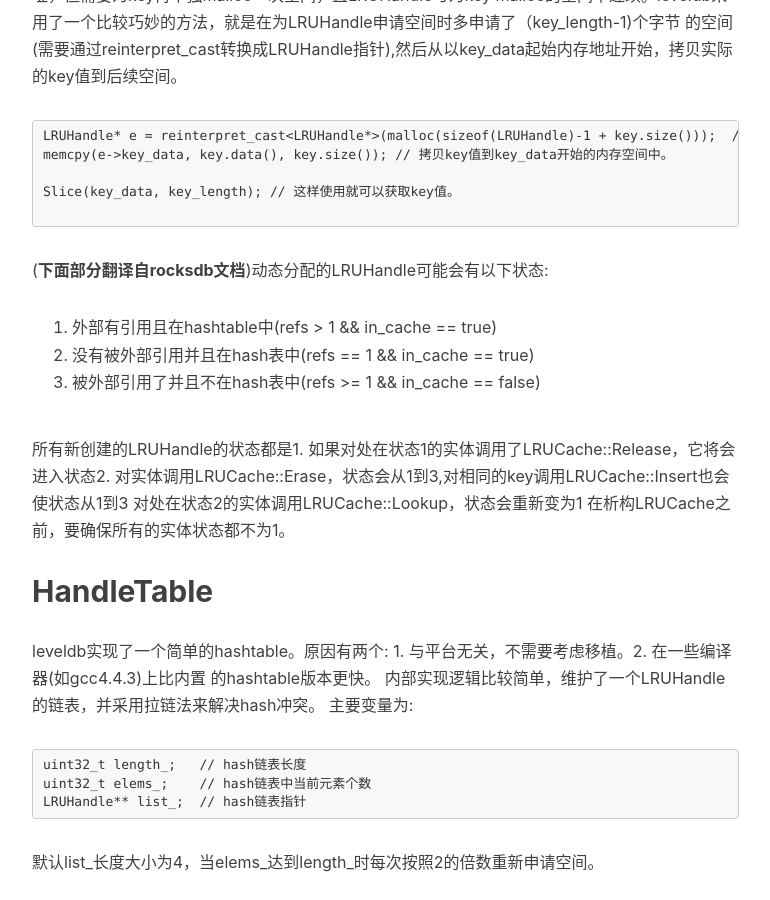
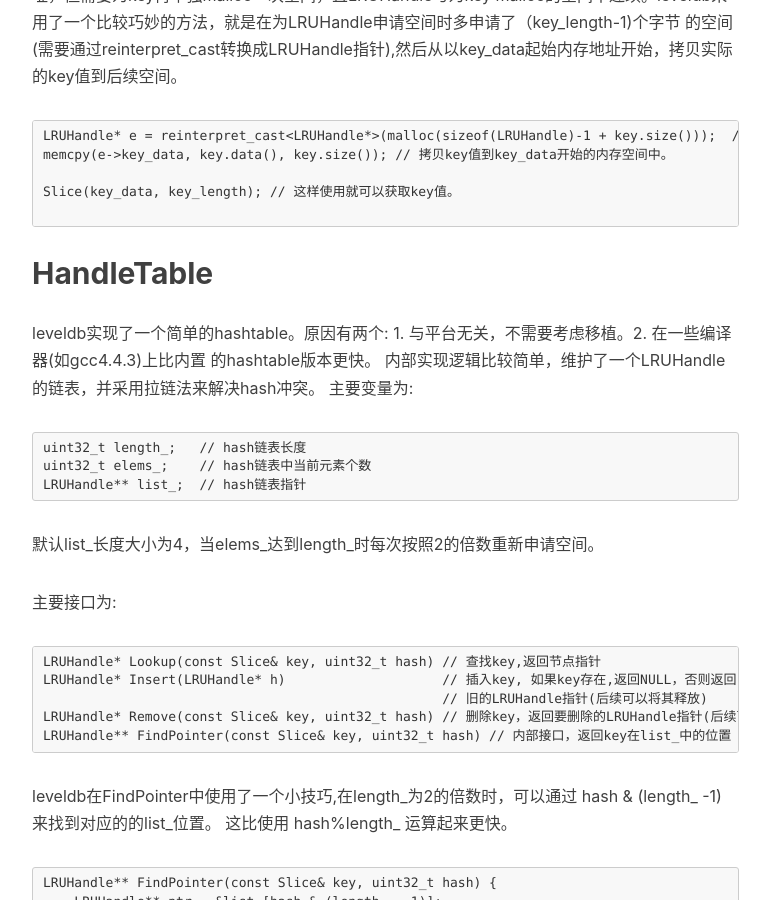
Before and after one commit to gao-xiao-long/gao-xiao-long.github.io, a Jekyll site: the page built from _posts/2016-05-13-leveldb-cache.markdown, in a window 1280 px wide and 900 px high, scrolled down 1415 px. Shown: the whole window, without its empty margins (233-1003 px from the left). Built offline with Jekyll 4.4.1, drawn with Linux system fonts in a browser that asks for light colours; nearby versions of some CDN libraries; comment, search, counter and statistics services are not loaded; some of the changed text lies outside the part shown.

Commit message:
new content

````diff
--- a/_posts/2016-05-13-leveldb-cache.markdown
+++ b/_posts/2016-05-13-leveldb-cache.markdown
@@ -59,17 +59,6 @@ memcpy(e->key_data, key.data(), key.size()); // 拷贝key值到key_data开始的
 Slice(key_data, key_length); // 这样使用就可以获取key值。
 
 ```
-
-(**下面部分翻译自rocksdb文档**)动态分配的LRUHandle可能会有以下状态:
-
-1. 外部有引用且在hashtable中(refs >  1 && in_cache == true)
-2. 没有被外部引用并且在hash表中(refs == 1 && in_cache == true)
-3. 被外部引用了并且不在hash表中(refs >= 1 && in_cache == false)
-
-所有新创建的LRUHandle的状态都是1. 如果对处在状态1的实体调用了LRUCache::Release，它将会进入状态2.
-对实体调用LRUCache::Erase，状态会从1到3,对相同的key调用LRUCache::Insert也会使状态从1到3
-对处在状态2的实体调用LRUCache::Lookup，状态会重新变为1
-在析构LRUCache之前，要确保所有的实体状态都不为1。
 
 
 
````
Also changed, not shown: other parts of _posts/2016-05-13-leveldb-cache.markdown (+12 -0 lines).
